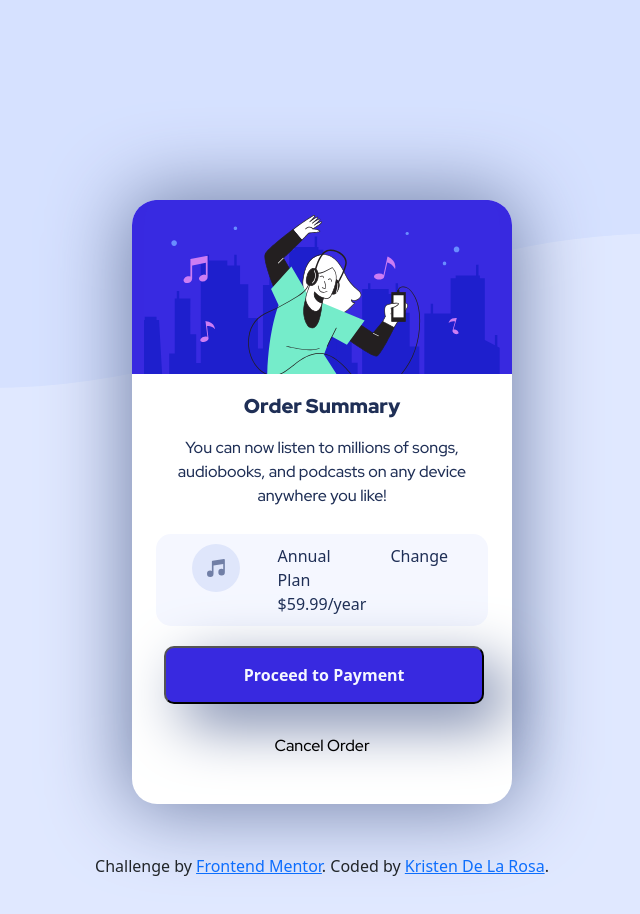
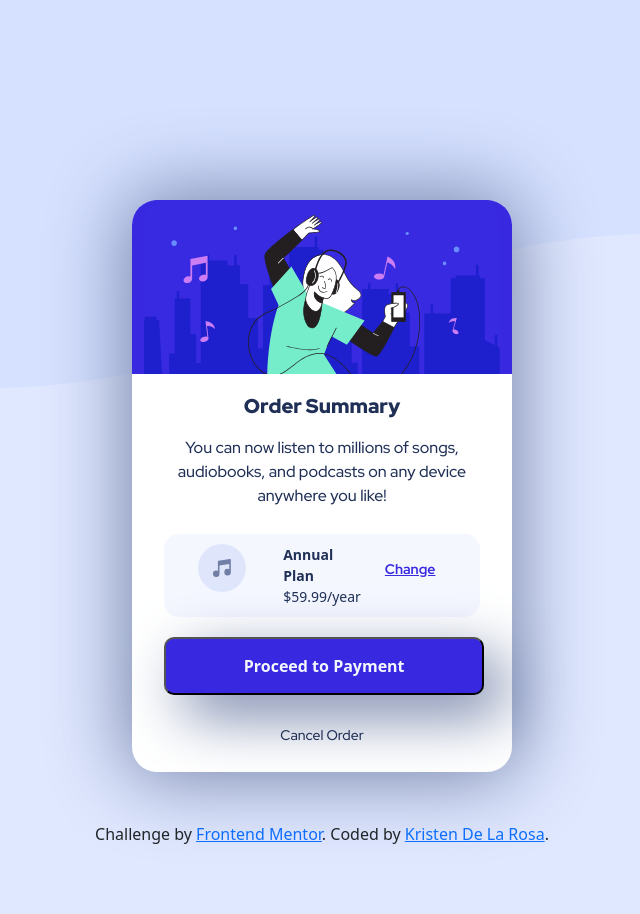
Before and after one commit to KristenDLR/order-summary-styling, a plain HTML site: page index.html in a window 1280 px wide. Shown: the whole page, without its empty margins (318-958 px from the left). Drawn offline with nearby package versions, Linux system fonts and the light colour scheme.

Commit message:
added hover

```diff
--- a/assets/styles.css
+++ b/assets/styles.css
@@ -1,7 +1,6 @@
 @import url('https://fonts.googleapis.com/css2?family=Red+Hat+Display:wght@500;700;900&display=swap');
 
 body {
-  /* background: linear-gradient(to bottom left, cyan 50%, palegoldenrod 50%); */
   background-repeat: no-repeat;
   background-image: url(../assets/images/pattern-background-desktop.svg) ;
   background-color: hsl(225, 100%, 94%) !important;
@@ -11,14 +10,10 @@ body {
 .order-text {
   border-radius: 25px;
   background: white;
-  /* padding: 20px;
-  width: 200px; */
-  /* height: 150px; */
   box-shadow: 0px 0px 80px 5px hsl(224, 23%, 55%);
 }
 
 .dancing {
-  /* background-image: url(../assets/images/illustration-hero.svg); */
   background-color: hsl(245, 75%, 52%);
   border-top-right-radius: 25px;
   border-top-left-radius: 25px;
@@ -29,8 +24,8 @@ body {
   border-top-left-radius: 25px;
 }
 
-.text {
-  padding: 20px;
+.text2 {
+  padding-top: 20px;
 }
 
 h1{
@@ -51,12 +46,21 @@ p{
   background-color:hsl(225, 100%, 98%);
   border-radius: 15px;
   padding: 10px;
+  margin-right:20px;
+  margin-left:20px;
+  font-size:14px;
 }
 .plan{
   text-align: center;
+}
 
+.change {
+  color:hsl(245, 75%, 52%);
+  font-weight: 700;
+  font-family: 'Red Hat Display', sans-serif;
+  padding-top: 15px;;
+}
 
-}
 .text{
   color:hsl(223, 47%, 23%);
 }
@@ -78,8 +82,26 @@ p{
   box-shadow: 20px 20px 60px 0px hsl(224, 23%, 55%);
 }
 
+.payment:hover {
+  background-color: #4940a8;
+  cursor: pointer;
+  border:#4940a8;
+}
+
 .cancel {
-  color:black;
+  color:hsl(223, 47%, 23%);
+  font-size: 14px;
+  font-family: 'Red Hat Display', sans-serif;
+}
+
+.cancel:hover {
+  color: #4940a8;
+  cursor: pointer;
+}
+
+.change:hover {
+  color: #4940a8;
+  cursor: pointer;
 }
 
 .content {
--- a/index.html
+++ b/index.html
@@ -45,8 +45,7 @@
                   You can now listen to millions of songs, audiobooks, and
                   podcasts on any device anywhere you like!
                 </p>
-                <div class="container">
-                  <div class="row">
+
                     <div class="planWrapper">
                       <div class="container">
                         <div class="row">
@@ -56,13 +55,12 @@
                               alt="music note"
                             />
                           </div>
-                          <div class="col">Annual Plan $59.99/year</div>
-                          <div class="col">Change</div>
+                          <div class="col"><strong>Annual Plan</strong> $59.99/year</div>
+                          <div class="col change"><a class="change"href="https://github.com/KristenDLR/order-summary-styling">Change</a></div>
                         </div>
                       </div>
                     </div>
-                  </div>
-                </div>
+
                 <button class="payment">Proceed to Payment</button>
                 <p class="cancel">Cancel Order</p>
               </div>
```
